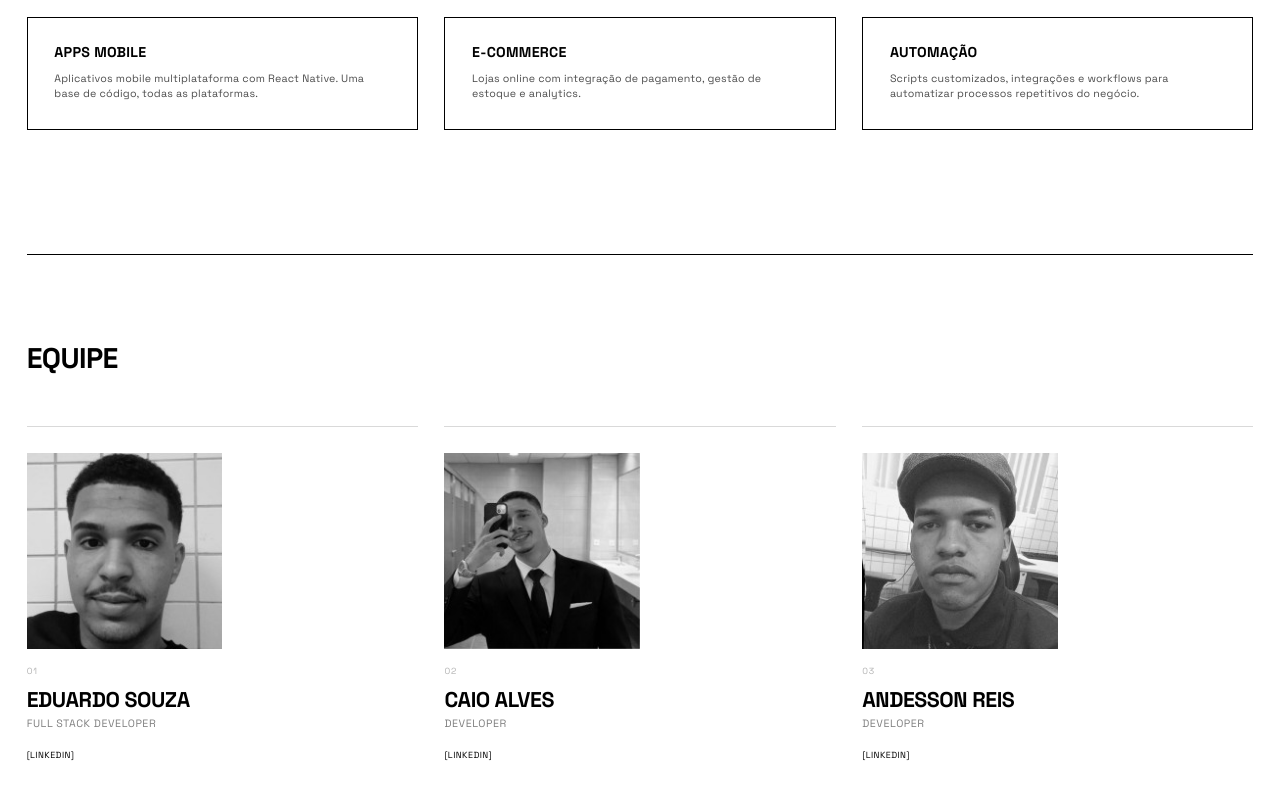
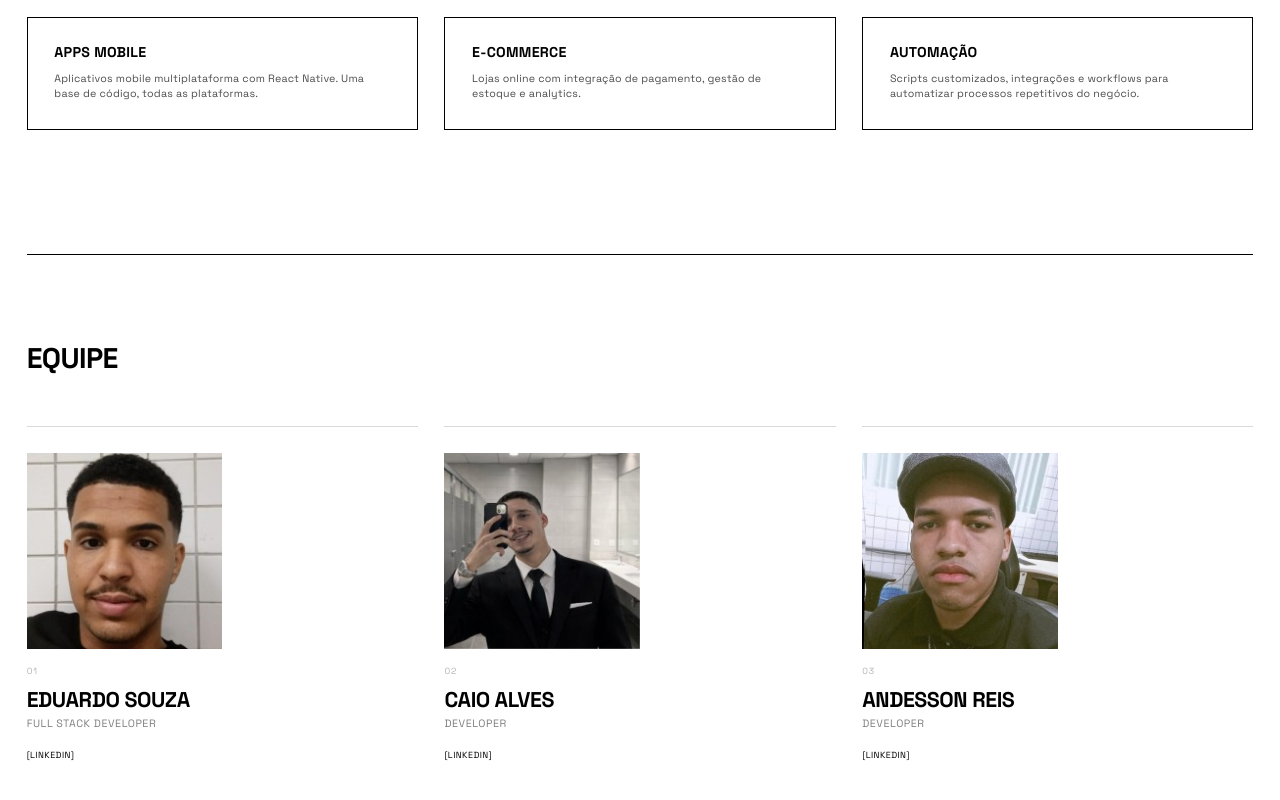
Before and after one commit to DevEduardoSouza/genus-landing, a Next.js app: page /about in a window 1280 px wide. Shown: the part 1154-1954 px from the top of the page. Built offline with nearby package versions, Linux system fonts and the light colour scheme.

Commit message:
style: remove grayscale filter from team photos
Co-Authored-By: Claude Opus 4.6 <noreply@anthropic.com>

```diff
--- a/styles/about.css
+++ b/styles/about.css
@@ -141,12 +141,6 @@
   width: 100%;
   height: 100%;
   object-fit: cover;
-  filter: grayscale(100%);
-  transition: filter 0.4s ease;
-}
-
-.about__member:hover .about__member-photo img {
-  filter: grayscale(0%);
 }
 
 .about__member-index {
```
